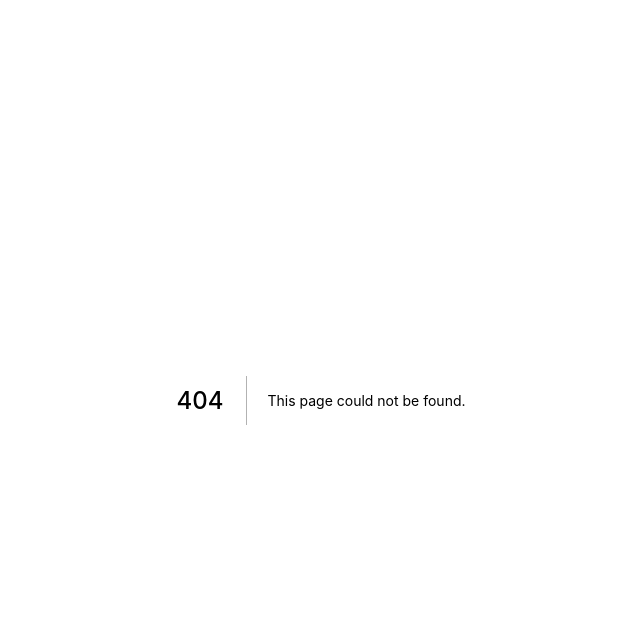
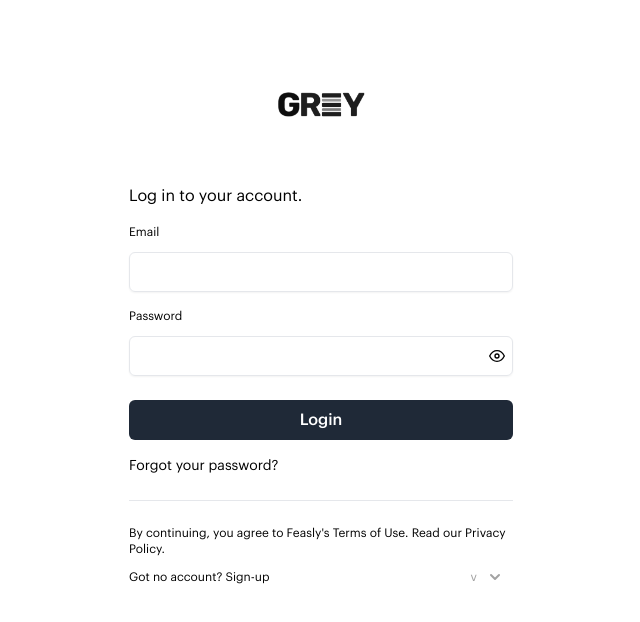
Before and after one commit to g-six/skyrun, a Next.js app: page /auth/login in a window 1280 px wide. Before the commit this address had no page. Shown: the top 622 px of the page, without its empty margins (319-959 px from the left). Built offline with nearby package versions, Linux system fonts and the light colour scheme.

Commit message:
feat: 🎸 login page

```diff
--- a/components/ui/version-box.tsx
+++ b/components/ui/version-box.tsx
@@ -14,7 +14,7 @@ export function VersionBox(
     RELEASE_BUILD: build,
     RELEASE_SHA: commit,
     RELEASE_DESC: description,
-    BITBUCKET_DEPLOYMENT_ENVIRONMENT: environment,
+    ENVIRONMENT_NAME: environment,
   } = getConfig().publicRuntimeConfig
   const release = {
     build,
--- a/next.config.js
+++ b/next.config.js
@@ -4,7 +4,7 @@ const {
   RELEASE_VERSION,
   RELEASE_BUILD,
   RELEASE_SHA,
-  RELEASE_DESC,
+  ENVIRONMENT_NAME,
 } = process.env
 
 const nextConfig = {
@@ -15,7 +15,7 @@ const nextConfig = {
     RELEASE_VERSION,
     RELEASE_BUILD,
     RELEASE_SHA,
-    RELEASE_DESC,
+    ENVIRONMENT_NAME,
   },
 }
 
--- a/pages/api/hello.ts
+++ /dev/null
@@ -1,13 +0,0 @@
-// Next.js API route support: https://nextjs.org/docs/api-routes/introduction
-import type { NextApiRequest, NextApiResponse } from 'next'
-
-type Data = {
-  name: string
-}
-
-export default function handler(
-  req: NextApiRequest,
-  res: NextApiResponse<Data>
-) {
-  res.status(200).json({ name: 'John Doe' })
-}
--- /dev/null
+++ b/pages/auth/login/index.tsx
@@ -0,0 +1,276 @@
+import { useState, ReactElement, useContext, useEffect } from 'react'
+import Head from 'next/head'
+import Link from 'next/link'
+import getConfig from 'next/config'
+import { useRouter } from 'next/router'
+import { saveSessionTokens } from 'utils/session'
+import { AuthContext } from 'context/auth-context'
+import { postApiRequest } from 'utils/fetch-helper'
+import Layout from 'components/layout'
+import { VersionBox } from 'components/ui/version-box'
+import { AlertTriangleIcon, EyeIcon } from 'components/ui/basic-icons'
+import { EyeOffIcon } from '@heroicons/react/solid'
+
+export default function Login() {
+  const router = useRouter()
+  const { setUser, setRefresh } = useContext(AuthContext)
+  const [hidden, setHidden] = useState(true)
+  let hpid
+
+  if (router && router.query) {
+    const query = router.query as unknown as Record<string, string>
+    hpid = query.id
+  }
+
+  const [data, setData] = useState<Record<string, string>>(
+    hpid ? { hpid } : {}
+  )
+  const [errors, setErrors] = useState<Record<string, string>>({})
+  const [has_login_errors, setHasLoginErrors] = useState<boolean>(false)
+  const [attributes, setAttributes] = useState<Record<string, string>>(
+    {}
+  )
+  const [is_loading, setIsLoading] = useState<boolean>(false)
+  const [show_password, setShowPassword] = useState<boolean>(false)
+
+  if (hpid && !data.hpid) {
+    setData({
+      hpid,
+    })
+  }
+
+  const handleSubmit = async (event: any) => {
+    event.preventDefault()
+
+    setHasLoginErrors(false)
+    setIsLoading(true)
+    const response = await postApiRequest('/auth/login', attributes)
+    setIsLoading(false)
+
+    let redirect_to = `${getConfig().REDIRECT_EXPIREES_TO || ''}`
+      .split('[cause]')
+      .join('')
+
+    if (
+      (response.errors && response.type) ||
+      (response.type && response.type === 'JavascriptError')
+    ) {
+      if (response.errors) {
+        const updated_errors = {
+          ...errors,
+          ...response.errors,
+        }
+        setErrors(updated_errors)
+      }
+      setHasLoginErrors(true)
+    } else if (response.type === 'NotAuthorizedException') {
+      setHasLoginErrors(true)
+    } else {
+      if (response.redirect_to) {
+        saveSessionTokens(response.record)
+        setUser(response.record)
+        setRefresh(true)
+        let params = ''
+        if (typeof window !== 'undefined') {
+          if (window.location && window.location.hash) {
+            params = window.location.hash
+          }
+        }
+        redirect_to = `${response.redirect_to}${params}`
+      }
+      setTimeout(() => {
+        router.push(redirect_to)
+      }, 1200)
+    }
+  }
+
+  function setAttribute(key: string, value: string) {
+    setAttributes({
+      ...attributes,
+      [key]: value,
+    })
+  }
+
+  useEffect(() => {
+    const handler = setTimeout(() => {
+      setHidden(false)
+    }, 1500)
+
+    return () => clearTimeout(handler)
+  }, [hidden])
+
+  return (
+    <>
+      <Head>
+        <title>Feasly | Login</title>
+        <meta name="description" content="Login" />
+      </Head>
+      <div
+        className={`
+          min-h-full flex items-center justify-center py-12 px-4 sm:px-6 lg:px-8
+          ${ hidden && 'hide' }
+        `}
+      >
+        <div className="max-w-md w-full px-8 py-10 bg-white rounded-2xl">
+          <div className="pb-4">
+            <img
+              className="h-8 w-auto m-auto"
+              src="/logo.png"
+              alt="GREY"
+            />
+            <p className="mt-16 text-base text-blue-base">
+              Log in to your account.
+            </p>
+          </div>
+          <form onSubmit={handleSubmit}>
+            <input type="hidden" name="remember" defaultValue="true" />
+            <div className="pb-4">
+              <div className="w-full mb-4">
+                <label
+                  htmlFor="txt_email"
+                  className="block text-xs pb-2 text-blue-base"
+                >
+                  Email
+                </label>
+                <div className="mt-1 relative rounded-md shadow-sm w-full">
+                  <input
+                    type="email"
+                    name="email"
+                    id="txt_email"
+                    defaultValue={attributes.email}
+                    onChange={e => {
+                      setAttribute('email', e.target.value)
+                    }}
+                    className={`text-blue-base text-sm focus:ring block w-full h-10 px-2 border ${
+                      Object.keys(errors).length
+                        ? 'border-feedback-red border-opacity-30'
+                        : 'border-neutral-gray-03'
+                    } rounded-md hover:border-green-base`}
+                  />
+                </div>
+              </div>
+              <div className="my-2 w-full">
+                <label
+                  htmlFor="txt_password"
+                  className="block text-xs pb-2 text-blue-base"
+                >
+                  Password
+                </label>
+                <div className="mt-1 relative rounded-md shadow-sm w-full">
+                  <input
+                    type={show_password ? 'text' : 'password'}
+                    name="password"
+                    id="txt_password"
+                    defaultValue={attributes.password}
+                    onChange={e => {
+                      setAttribute('password', e.target.value)
+                    }}
+                    className={`text-blue-base text-sm focus:ring block w-full h-10 px-2 border ${
+                      Object.keys(errors).length
+                        ? 'border-feedback-red border-opacity-30'
+                        : 'border-neutral-gray-03'
+                    } rounded-md hover:border-green-base`}
+                  />
+                  <button
+                    type="button"
+                    className={`absolute w-4 h-auto text-neutral-gray-01 hover:text-green-base cursor-pointer right-2 top-3 ${
+                      show_password ? 'hidden' : ''
+                    }`}
+                    onClick={() => {
+                      setShowPassword(true)
+                    }}
+                  >
+                    <EyeIcon />
+                  </button>
+                  <button
+                    type="button"
+                    className={`absolute w-4 h-auto text-neutral-gray-01 hover:text-green-base cursor-pointer right-2 top-3 ${
+                      !show_password ? 'hidden' : ''
+                    }`}
+                    onClick={() => {
+                      setShowPassword(false)
+                    }}
+                  >
+                    <EyeOffIcon />
+                  </button>
+                </div>
+              </div>
+              {has_login_errors && (
+                <div className="mt-2 w-full flex flex-row">
+                  <div className="text-feedback-red w-4 h-auto mr-2">
+                    <AlertTriangleIcon />
+                  </div>
+                  <div className="text-neutral-gray-00 text-xs">
+                    Oh no! Your email or password is not correct. Please
+                    check and try again.
+                  </div>
+                </div>
+              )}
+            </div>
+
+            <div>
+              <button
+                type="submit"
+                disabled={is_loading}
+                className='button bg-gray-800 hover:bg-gray-700 text-white font-medium rounded-md h-10 w-full'
+              >
+                  {is_loading ? 'Logging you in...' : 'Login'}
+              </button>
+            </div>
+
+            <div className="flex items-center justify-between mt-4">
+              <div className="text-sm">
+                <Link passHref href="/auth/forgot-password">
+                  <a
+                    href="#"
+                    className="text-green-base hover:text-green-hover active:text-green-focus"
+                  >
+                    Forgot your password?
+                  </a>
+                </Link>
+              </div>
+            </div>
+            <div className="border-t border-neutral-gray-03 pb-6 mt-6" />
+            <div className="text-xs text-neutral-gray-00">
+              By continuing, you agree to Feasly&#39;s{' '}
+              <Link passHref href="/auth/forgot-password">
+                <a
+                  href="#"
+                  className="text-green-base hover:text-green-hover active:text-green-focus"
+                >
+                  Terms of Use
+                </a>
+              </Link>
+              . Read our{' '}
+              <Link passHref href="/auth/forgot-password">
+                <a
+                  href="#"
+                  className="text-green-base hover:text-green-hover active:text-green-focus"
+                >
+                  Privacy Policy
+                </a>
+              </Link>
+              .
+              <div className="flex items-center h-10 justify-between">
+                <div>
+                  Got no account?{' '}
+                  <a
+                    href="/auth/signup"
+                    className="text-green-base hover:text-green-hover active:text-green-focus"
+                  >
+                    Sign-up
+                  </a>
+                </div>
+                <VersionBox theme="light" />
+              </div>
+            </div>
+          </form>
+        </div>
+      </div>
+    </>
+  )
+}
+
+Login.getLayout = function getLayout(page: ReactElement) {
+  return <Layout>{page}</Layout>
+}
```
Also changed, not shown: 1 other file (tests, documents, lock files or other folders).
